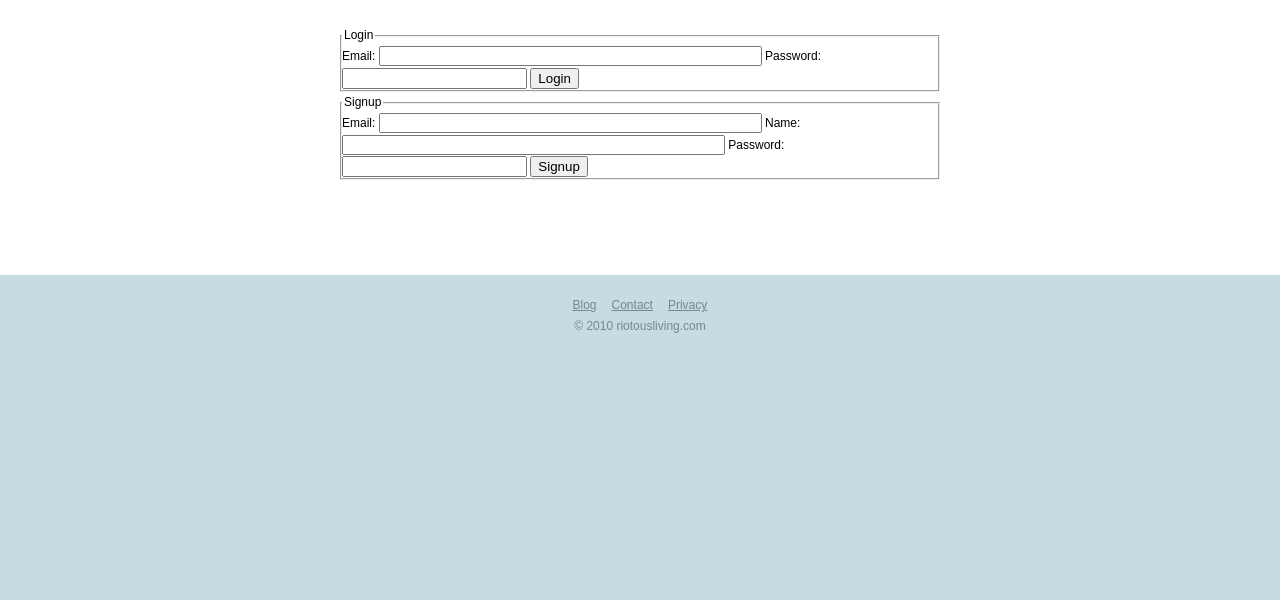
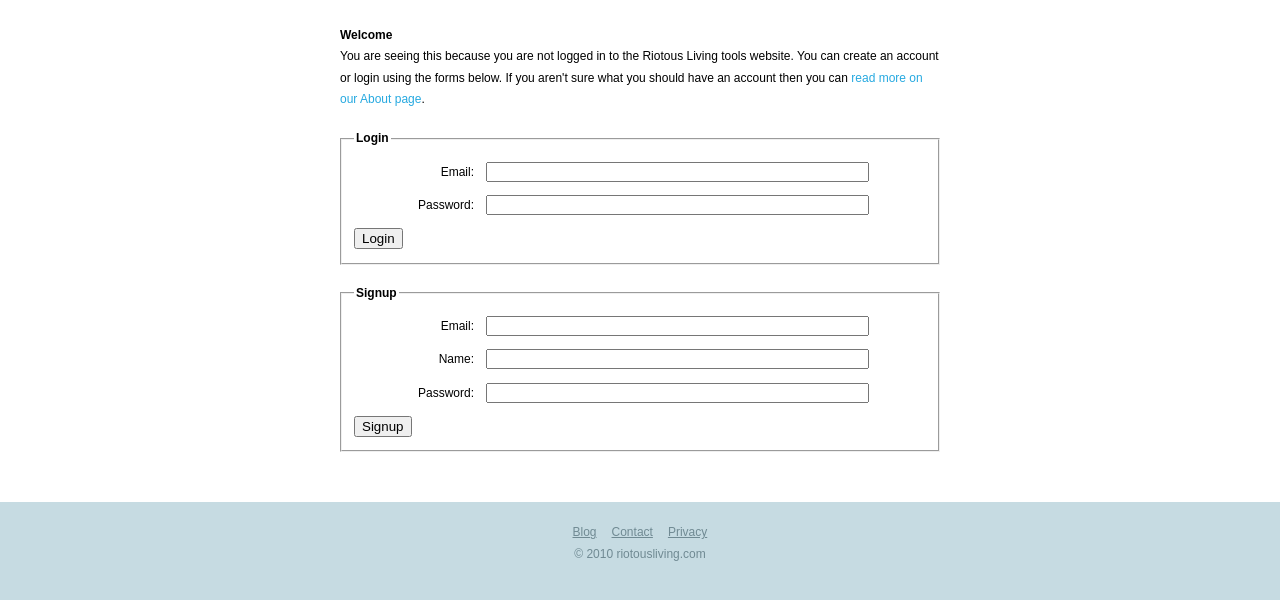
Before and after one commit to wwitzel3/riotoustools, a Python web app: template riotoustools/templates/login.mako in a window 1280 px wide. Shown: the part 180-780 px from the top of the page. Run offline with Mako, Linux system fonts and the light colour scheme; the template is opened without the code that fills it, so the values that code supplies are empty; some libraries are stand-ins or nearby versions.

Commit message:
Styled the login forms. Added new copy. Fixed up the login and create_user views.

```diff
--- a/riotoustools/static/javascript.js
+++ b/riotoustools/static/javascript.js
@@ -0,0 +1,5 @@
+$(document).ready(function () {
+    $('input[name=next]').each(function() {
+        $(this).val(window.location.pathname);
+    });
+});
--- a/riotoustools/static/style.css
+++ b/riotoustools/static/style.css
@@ -62,6 +62,12 @@ input[type="text"] {
     width: 375px;
 }
 
+input[type="password"] {
+    font-family: verdana;
+    font-size: 12px;
+    width: 375px;
+}
+
 textarea {
     display: block;
     font-family: verdana;
@@ -76,6 +82,41 @@ a:hover {
 #header {
     height: 180px;
     /* background: url(../images/header_bg.gif) repeat-x; */
+}
+
+fieldset {
+    margin: 1.5em 0 0 0;
+    padding: 0;
+}
+
+legend {
+    margin-left: 1em;
+    color: #000000;
+    font-weight: bold;
+}
+
+fieldset ol {
+    padding: 1em 1em 0 1em;
+    list-style: none;
+}
+
+fieldset li {
+    padding-bottom: 1em;
+}
+
+fieldset.submit {
+    border-style: none;
+}
+
+fieldset label {
+    display: block;
+}
+
+fieldset label {
+    float: left;
+    width: 10em;
+    margin-right: 1em;
+    text-align: right;
 }
 
 #banner {
--- a/riotoustools/templates/about.mako
+++ b/riotoustools/templates/about.mako
@@ -1,5 +1,19 @@
 <%inherit file="base.mako"/>
 
 <div id="center-content">
-about.mako
+<h3>About</h3>
+<p>Welcome to the Riotous Living tools website. What we hope to accomplish is to
+create, collect, and provide you with a suite of web tools that will have you live
+riotously! If you have come to this site and are still wondering what in the world is
+going on, you can check out our blog <a href="http://riotousliving.com">RiotousLiving.com</a>.
+</p>
+<hr/>
+<h4>101 in 1001 List</h4>
+<p>More about 101 in 1001 day lists.</p>
+<hr/>
+<h4>Life Calendar</h4>
+<p>
+More about life calendars.
+</p>
+
 </div>
--- a/riotoustools/templates/index.mako
+++ b/riotoustools/templates/index.mako
@@ -1,6 +1,10 @@
 <%inherit file="base.mako"/>
 
 <div id="center-content">
-index.mako
-${logged_in}
+    <h4>Welcome</h4>
+
+    % if request.user:
+    <h4>Your Information</h4>
+        ${request.user}
+    % endif
 </div>
--- a/riotoustools/templates/login.mako
+++ b/riotoustools/templates/login.mako
@@ -5,16 +5,31 @@
         <h3>${session.pop_flash()[0]}</h3>
     %endif
 
+    <h4>Welcome</h4>
+    <p>You are seeing this because you are not logged in to the Riotous Living
+    tools website. You can create an account or login using the forms below. If
+    you aren't sure what you should have an account then you can <a href="/about">read more on our
+    About page</a>.
+    </p>
+
     <div id="login-form" class="login-forms">
         <form name='login' action='/' method='post'>
         <fieldset>
         <legend>Login</legend>
+        <ol>
+        <li>
             <label for="login-email">Email:</label>
             <input type='text' id="login-email" name='email' />
-
+        </li>
+        <li>
             <label for="login-password">Password:</label>
             <input type='password' id="login-password" name='password' />
+        </li>
+        <li>
             <input type='submit' name='form.login' value='Login' />
+            <input type='hidden' name='next' value='' />
+        </li>
+        </ol.>
         </fieldset>
         </form>
     </div>
@@ -23,16 +38,24 @@
         <form name='create' action='/create_user' method='post'>
         <fieldset>
         <legend>Signup</legend>
+        <ol>
+        <li>
             <label for="create-email">Email:</label>
             <input type='text' id="create-email" name='email' />
-
+        </li>
+        <li>
             <label for="create-name">Name:</label>
             <input type='text' id="create-name" name='name' />
-
+        </li>
+        <li>
             <label for="create-password">Password:</label>
             <input type='password' id="create-password" name='password' />
-
+        </li>
+        <li>
             <input type='submit' name='form.create' value='Signup' />
+            <input type='hidden' name='next' value='' />
+        </li>
+        </ol>
         </fieldset>
         </form>
     </div>
```
Also changed, not shown: riotoustools/views/__init__.py (+25 -17 lines).
